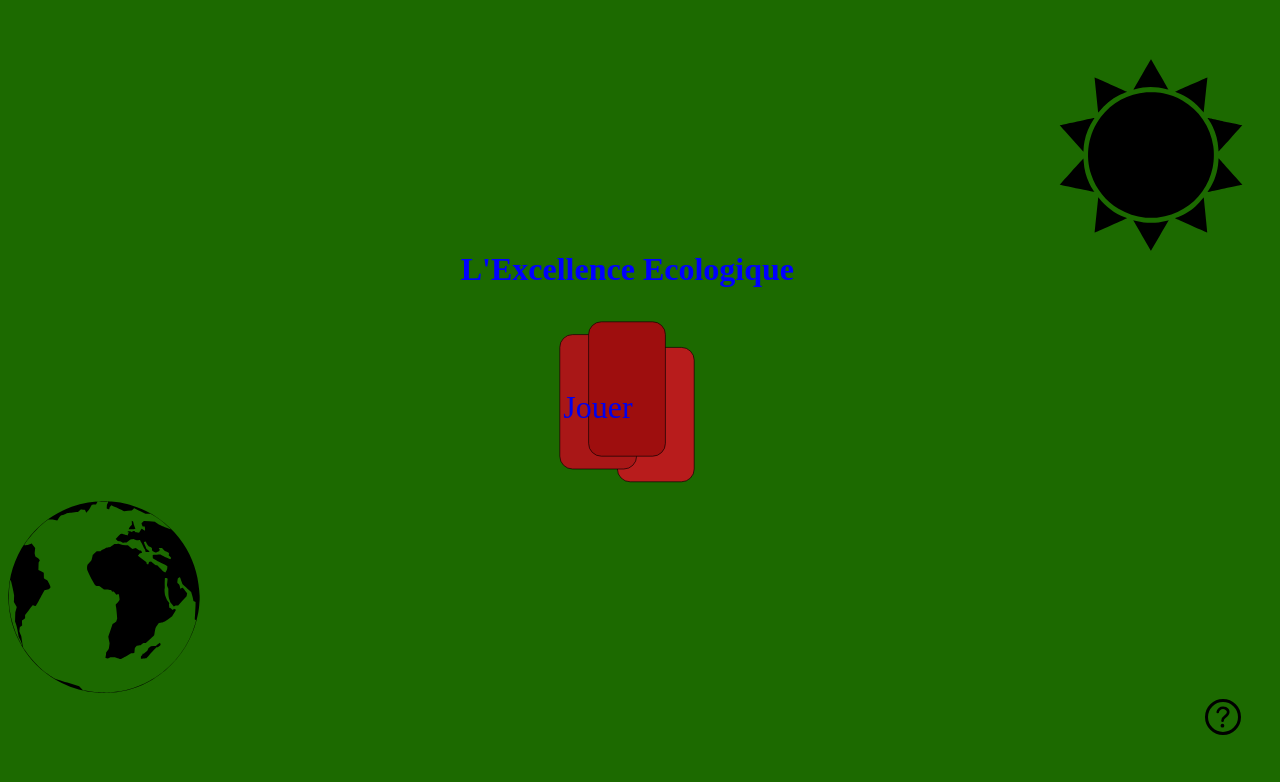
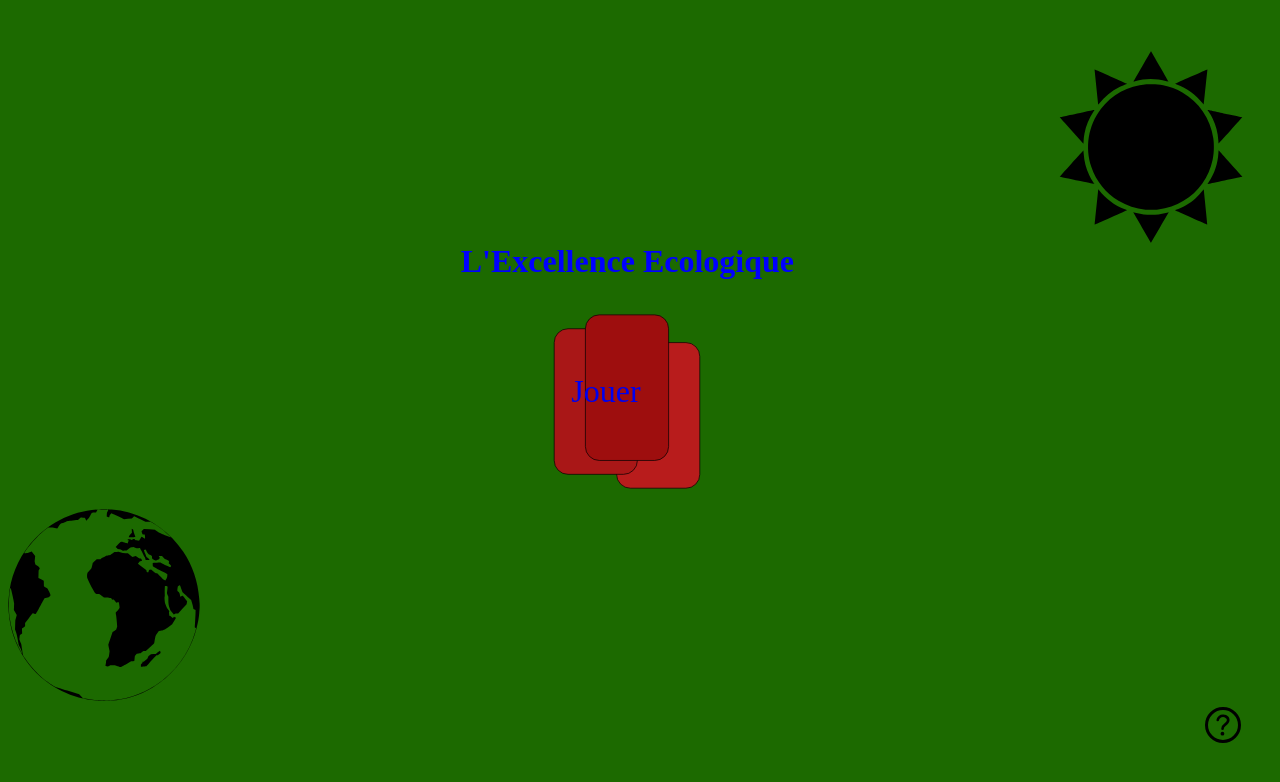
Before and after one commit to LukaMrt/NDLI-2023, a website built with Vite: page index.html in a window 1280 px wide. Built offline with nearby package versions, Linux system fonts and the light colour scheme; a web font is replaced by a local one.

Commit message:
ça a de le gueule quand même

```diff
--- a/public/style/home.scss
+++ b/public/style/home.scss
@@ -49,8 +49,8 @@ main {
 
 .cards {
     justify-self: center;
-    height: 12rem;
-    width: 12rem;
+    height: 13rem;
+    width: 13rem;
 }
 
 .jouer {
@@ -58,8 +58,8 @@ main {
     position: absolute;
     text-decoration: none;
     font-size: 200%;
-    margin-top: 5rem;
-    margin-left: 2rem;
+    margin-top: 4.5rem;
+    margin-left: 3rem;
 }
 
 .threeCards {
```
